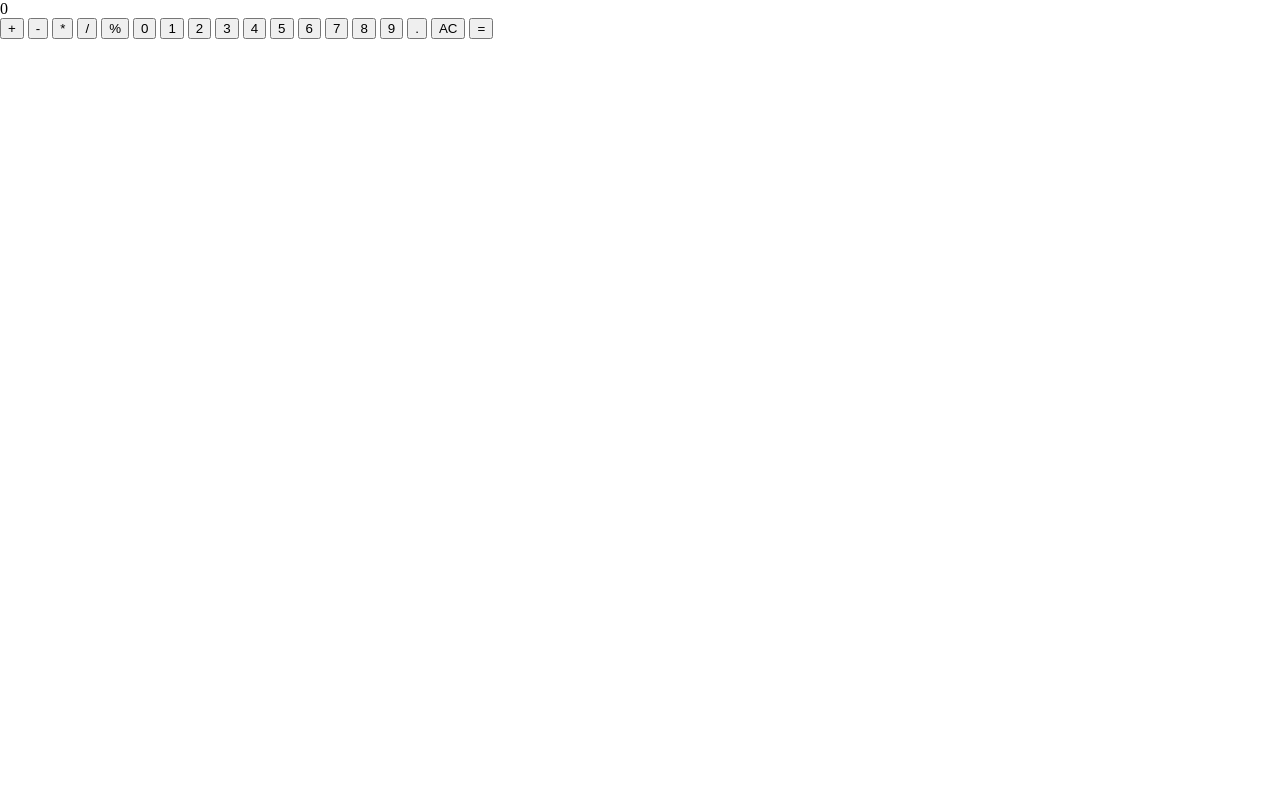
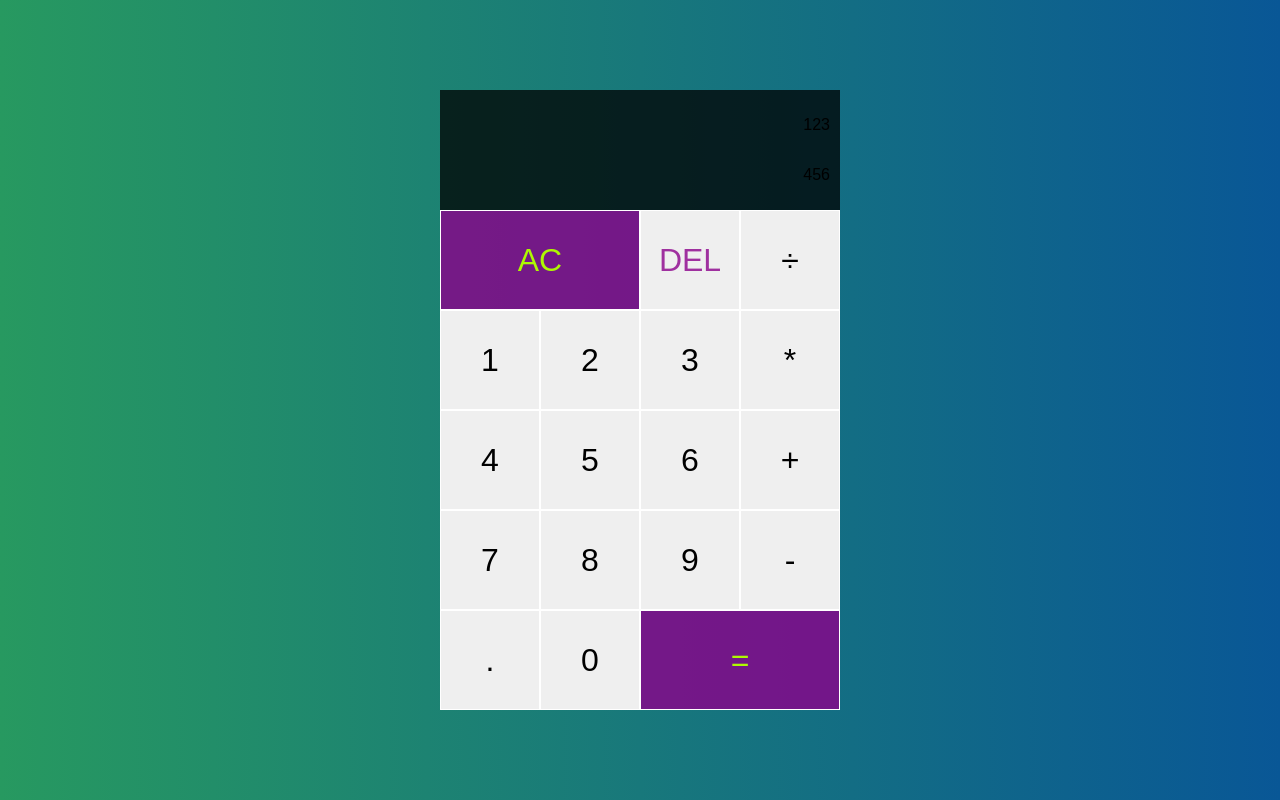
Before and after one commit to it-is-nidah/js-calculator, a plain HTML site: page index.html in a window 1280 px wide. Drawn offline with Linux system fonts and the light colour scheme.

Commit message:
style calculator

```diff
--- a/index.html
+++ b/index.html
@@ -5,34 +5,35 @@
     <meta http-equiv="X-UA-Compatible" content="IE=edge">
     <meta name="viewport" content="width=device-width, initial-scale=1.0">
     <link rel="stylesheet" href="styles.css">
-    <script src="script.js"></script>
+    <script src="script.js" defer></script>
     <title>Calculator</title>
 </head>
 <body>
     <div class="calculator">
-        <div class="calculator calculator__display">0</div>
-        <div class="calculator__keys">
-            <button class="key--operator" data-action="add">+</button>
-            <button class="key--operator" data-action="minus">-</button>
-            <button class="key--operator" data-action="multiply">*</button>
-            <button class="key--operator" data-action="divide">/</button>
-            <button class="key--operator" data-action="modulus">%</button>
-
-            <button>0</button>
+        <div class="calculator__output">
+            <div class="previous-operand">123</div>
+            <div class="current-operand">456</div>
+        </div>
+        <!-- <div class="calculator__keys"> -->
+            <button data-action="reset" class="span-two">AC</button>
+            <button class="delete">DEL</button>
+            <button class="key--operator" data-action="divide">÷</button>
             <button>1</button>
             <button>2</button>
             <button>3</button>
+            <button class="key--operator" data-action="multiply">*</button>
             <button>4</button>
             <button>5</button>
             <button>6</button>
+            <button class="key--operator" data-action="add">+</button>
             <button>7</button>
             <button>8</button>
             <button>9</button>
-
+            <button class="key--operator" data-action="minus">-</button>
             <button data-action="decimal">.</button>
-            <button data-action="reset">AC</button>
-            <button class="key--equal" data-action="calculate">=</button>
-        </div>
+            <button>0</button>
+            <button class="span-two" data-action="calculate">=</button>
+        <!-- </div> -->
     </div>
 </body>
 </html>
--- a/styles.css
+++ b/styles.css
@@ -1,18 +1,58 @@
 
 *, *::before, *::after {
         box-sizing: border-box;
+        font-family: Gotham Rounded, sans-serif;
+        font-weight: normal;
 }
 
 body {
         margin: 0;
         padding: 0;
-
+        background: linear-gradient(to right, #279960, rgb(9, 87, 150));
 }
 
 .calculator {
         display: grid;
+        justify-content: center;
+        align-content: center;
+        min-height: 100vh;
+        grid-template-columns: repeat(4, 100px);
+        grid-template-rows: minmax(120px, auto) repeat(5, 100px);
 }
 
-.calculator__keys {
-        display: subgrid;
+.calculator > button {
+        cursor: pointer;
+        font-size: 2rem;
+        border: 1px, solid, #ffffff;
+        /* outline: none; */
 }
+.calculator > button:hover {
+        background-color: #770594;
+}
+.span-two {
+        grid-column: span 2;
+        color: #adf802;
+        background-color: #8b008bcc;
+}
+.calculator__output {
+        grid-column: 1 / -1;
+        background-color: #000000bf;
+        display: flex;
+        align-items: flex-end;
+        justify-content: space-around;
+        flex-direction: column;
+        padding: 10px;
+        word-wrap: break-word;
+        word-break: break-all;
+}
+.output .previous-operand {
+        color: rgba(255,255, 255, 0.75);
+        font-size: 1.5rem;
+}
+.output .current-operand {
+        color: white;
+        font-size: 2.5rem;
+}
+.delete {
+        color: #8b008bcc;
+}
```
